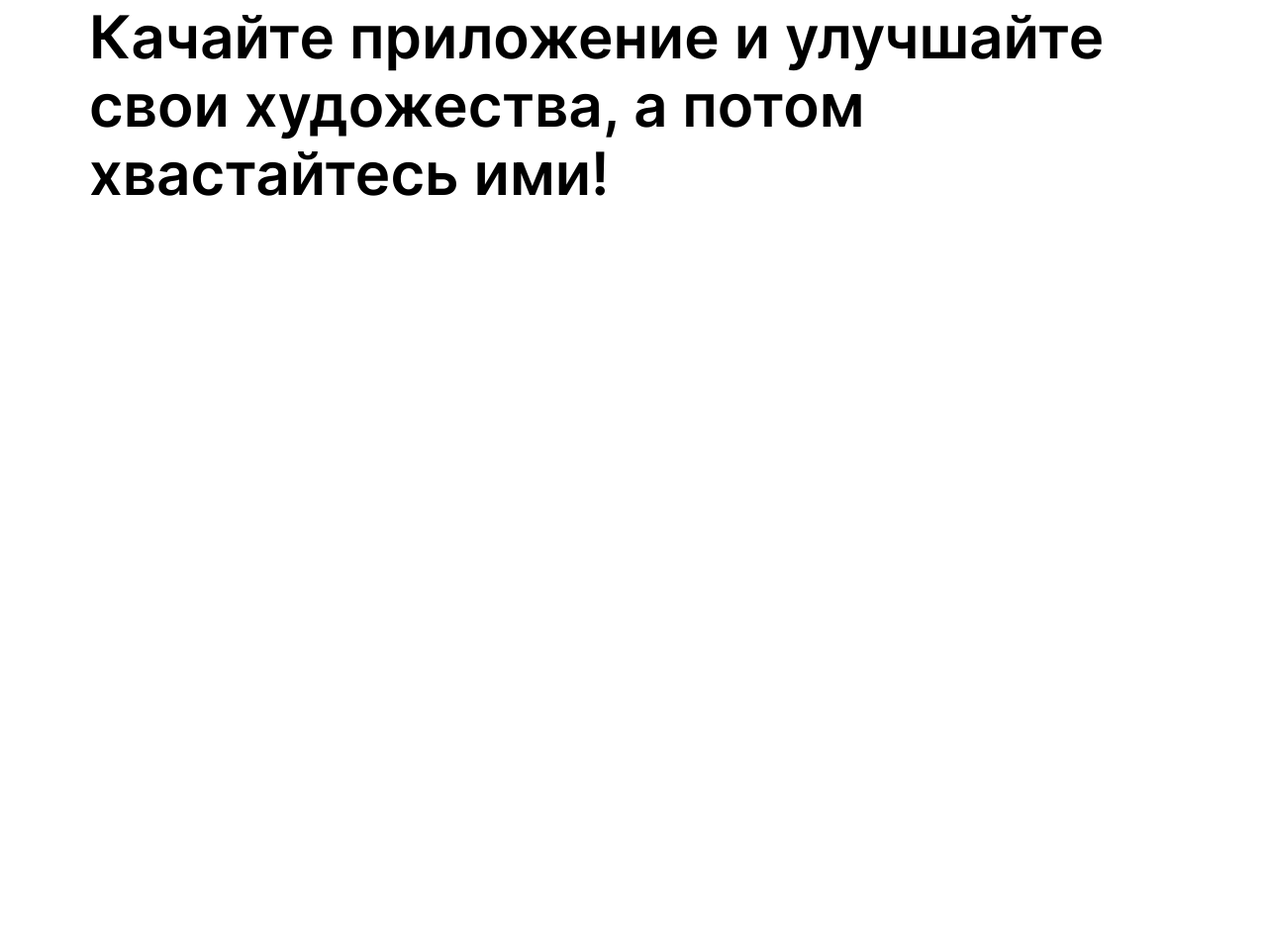
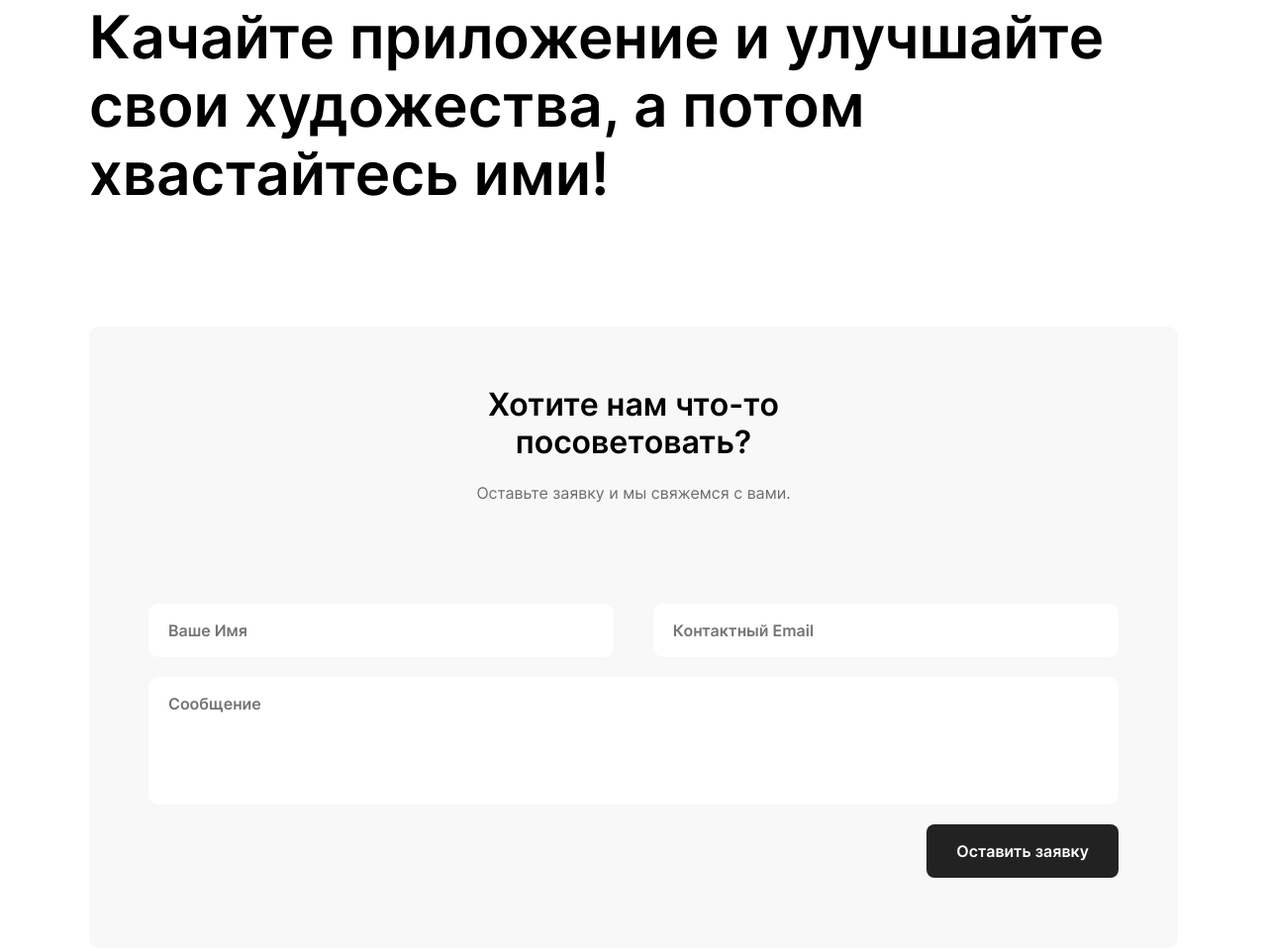
Before and after one commit to remnev-s/paint-landing, a plain HTML site: page src/index.html in a window 1280 px wide. Shown: the part 2002-2963 px from the top of the page at 99% size. Before the commit the page ends 2332 px from the top, so only its background shows below. Drawn offline with Linux system fonts and the light colour scheme.

Commit message:
style: form block

```diff
--- a/src/index.html
+++ b/src/index.html
@@ -111,6 +111,45 @@
             ими!
           </h2>
         </section>
+
+        <!-- FORM -->
+        <section class="form page__wrapper">
+          <h2 class="form__title">Хотите нам что-то посоветовать?</h2>
+          <p class="form__text">Оставьте заявку и мы свяжемся с вами.</p>
+
+          <form class="entry" name="form">
+            <input
+              class="entry__textfield"
+              name="firstname"
+              type="text"
+              placeholder="Ваше Имя"
+              required
+            />
+            <input
+              class="entry__textfield"
+              name="email"
+              type="email"
+              placeholder="Контактный Email"
+              required
+            />
+            <input
+              class="entry__textfield entry__textfield_message"
+              name="message"
+              type="text"
+              placeholder="Сообщение"
+            />
+
+            <!-- <fieldset class="entry__mesasge">
+              <textarea name="message">Сообщение</textarea>
+            </fieldset> -->
+
+            <input
+              type="submit"
+              class="entry__button"
+              value="Оставить заявку"
+            />
+          </form>
+        </section>
       </div>
     </div>
     <script src="./js/script.min.js"></script>
--- a/src/scss/_mixin.scss
+++ b/src/scss/_mixin.scss
@@ -20,6 +20,12 @@
   font-weight: 600;
 }
 
+@mixin card-text-h3() {
+  font-size: 3.2rem;
+  line-height: 3.8rem;
+  font-weight: 600;
+}
+
 // @mixin animation() {
 //   transition: all 0.3s linear;
 // }
--- a/src/scss/blocks/card/__title/card__title.scss
+++ b/src/scss/blocks/card/__title/card__title.scss
@@ -1,9 +1,8 @@
 @use 'color' as *;
+@use 'mixin' as *;
 
 .card__title {
-  font-size: 3.2rem;
-  line-height: 3.8rem;
-  font-weight: 600;
+  @include card-text-h3();
   color: $font-dark;
   margin-bottom: 4rem;
 }
--- /dev/null
+++ b/src/scss/blocks/entry/__button/entry__button.scss
@@ -0,0 +1,16 @@
+@use 'color' as *;
+@use 'mixin' as *;
+
+.entry__button {
+  @include textButton();
+  color: #fff;
+  background-color: $main-dark;
+
+  border: none;
+  padding: 1.5rem 3rem;
+
+  cursor: pointer;
+  border-radius: 0.8rem;
+  float: right;
+  margin-bottom: 6rem;
+}
--- /dev/null
+++ b/src/scss/blocks/entry/__mesasge/entry__mesasge.scss
@@ -0,0 +1,12 @@
+@use 'color' as *;
+@use 'mixin' as *;
+
+.entry__mesasge {
+  @include textButton();
+  color: rgba(17, 17, 17, 0.3);
+  border: none;
+  border-radius: 1rem;
+  padding: 1.5rem 0 1.5rem 2rem;
+  margin: 0;
+  padding: 0;
+}
--- /dev/null
+++ b/src/scss/blocks/entry/__textfield/_message/entry__textfield_message.scss
@@ -0,0 +1,4 @@
+.entry__textfield_message {
+  width: 100%;
+  padding-bottom: 9rem;
+}
--- /dev/null
+++ b/src/scss/blocks/entry/__textfield/entry__textfield.scss
@@ -0,0 +1,18 @@
+@use 'color' as *;
+@use 'mixin' as *;
+
+.entry__textfield {
+  @include textButton();
+  color: rgba(17, 17, 17, 0.3);
+  border: none;
+  min-width: 47rem;
+
+  padding: 1.5rem 0 1.5rem 2rem;
+  margin-bottom: 2rem;
+  border-radius: 1rem;
+
+  &:first-child {
+    margin-right: 3.7rem;
+    // border: 1px solid blue;
+  }
+}
--- /dev/null
+++ b/src/scss/blocks/entry/entry.scss
@@ -0,0 +1,6 @@
+.entry {
+  // outline: 1px solid red;
+  // display: grid;
+  // grid-template-columns: repeat(2, 1fr);
+  // grid-template-rows: 1fr auto 1fr;
+}
--- /dev/null
+++ b/src/scss/blocks/form/__text/form__text.scss
@@ -0,0 +1,9 @@
+@use 'mixin' as *;
+
+.form__text {
+  font-size: 1.6rem;
+  line-height: 2.4rem;
+  color: rgba(17, 17, 17, 0.6);
+  text-align: center;
+  margin-bottom: 10rem;
+}
--- /dev/null
+++ b/src/scss/blocks/form/__title/form__title.scss
@@ -0,0 +1,8 @@
+@use 'mixin' as *;
+
+.form__title {
+  @include card-text-h3();
+  max-width: 50rem;
+  margin: 0 auto 2rem;
+  text-align: center;
+}
--- /dev/null
+++ b/src/scss/blocks/form/form.scss
@@ -0,0 +1,9 @@
+@use 'color' as *;
+
+.form {
+  background-color: $bg-card;
+  border-radius: 1rem;
+  padding: 6rem;
+  min-height: 62.8rem;
+  margin-bottom: 12rem;
+}
--- a/src/scss/blocks/page/__wrapper/page__wrapper.scss
+++ b/src/scss/blocks/page/__wrapper/page__wrapper.scss
@@ -1,4 +1,4 @@
 .page__wrapper {
   margin: 0 auto;
-  max-width: 110rem;
+  max-width: 1100px;
 }
```
Also changed, not shown: src/scss/frameworks.scss (+8 -0 lines), src/css/main.min.css.
